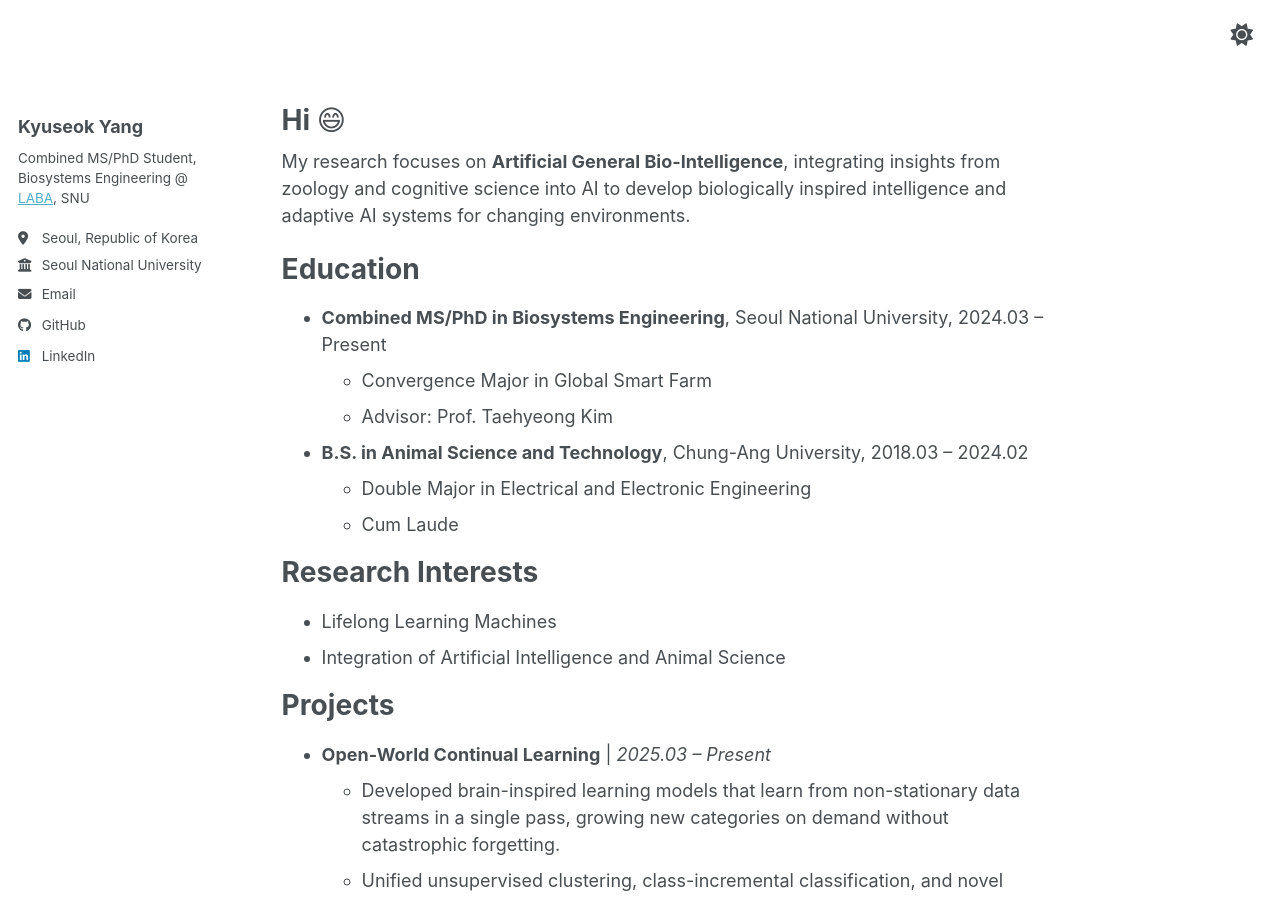
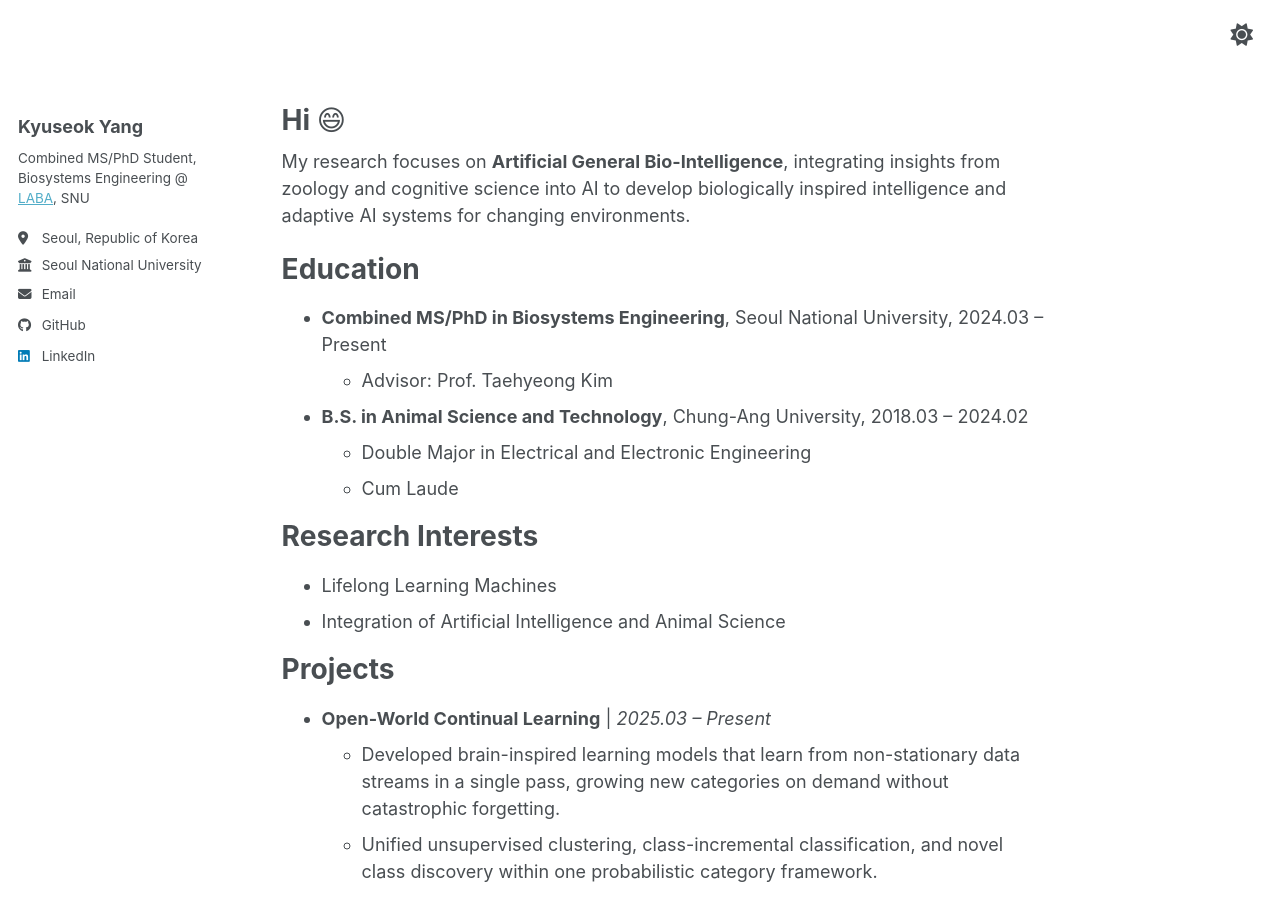
Before and after one commit to kyuseokyang/kyuseokyang.github.io, a Jekyll site: the page built from _pages/about.md, in a window 1280 px wide and 900 px high. Built offline with Jekyll 4.4.1, drawn with Linux system fonts in a browser that asks for light colours; a script bundle is joined from its source files by our own code; library files that are not in the unit come from our copies.

Commit message:
Remove convergence major from Education
Co-Authored-By: Claude Opus 5.5 <noreply@anthropic.com>
Claude-Session: https://claude.ai/code/session_014wUef7etJQnxPjZh1VhMWb

```diff
--- a/_pages/about.md
+++ b/_pages/about.md
@@ -12,7 +12,6 @@ My research focuses on **Artificial General Bio-Intelligence**, integrating insi
 Education
 ======
 * **Combined MS/PhD in Biosystems Engineering**, Seoul National University, 2024.03 – Present
-  * Convergence Major in Global Smart Farm
   * Advisor: Prof. Taehyeong Kim
 * **B.S. in Animal Science and Technology**, Chung-Ang University, 2018.03 – 2024.02
   * Double Major in Electrical and Electronic Engineering
```
